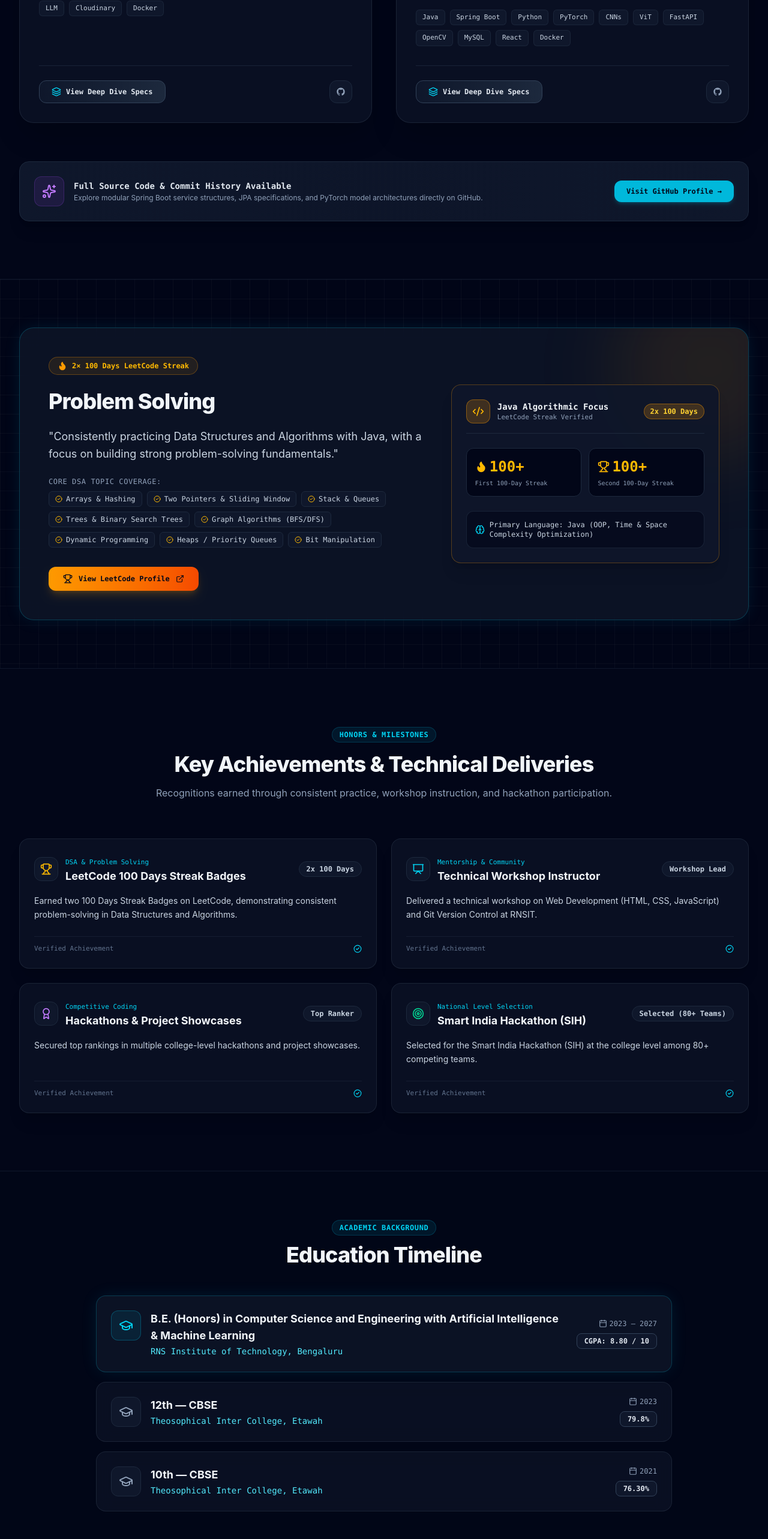
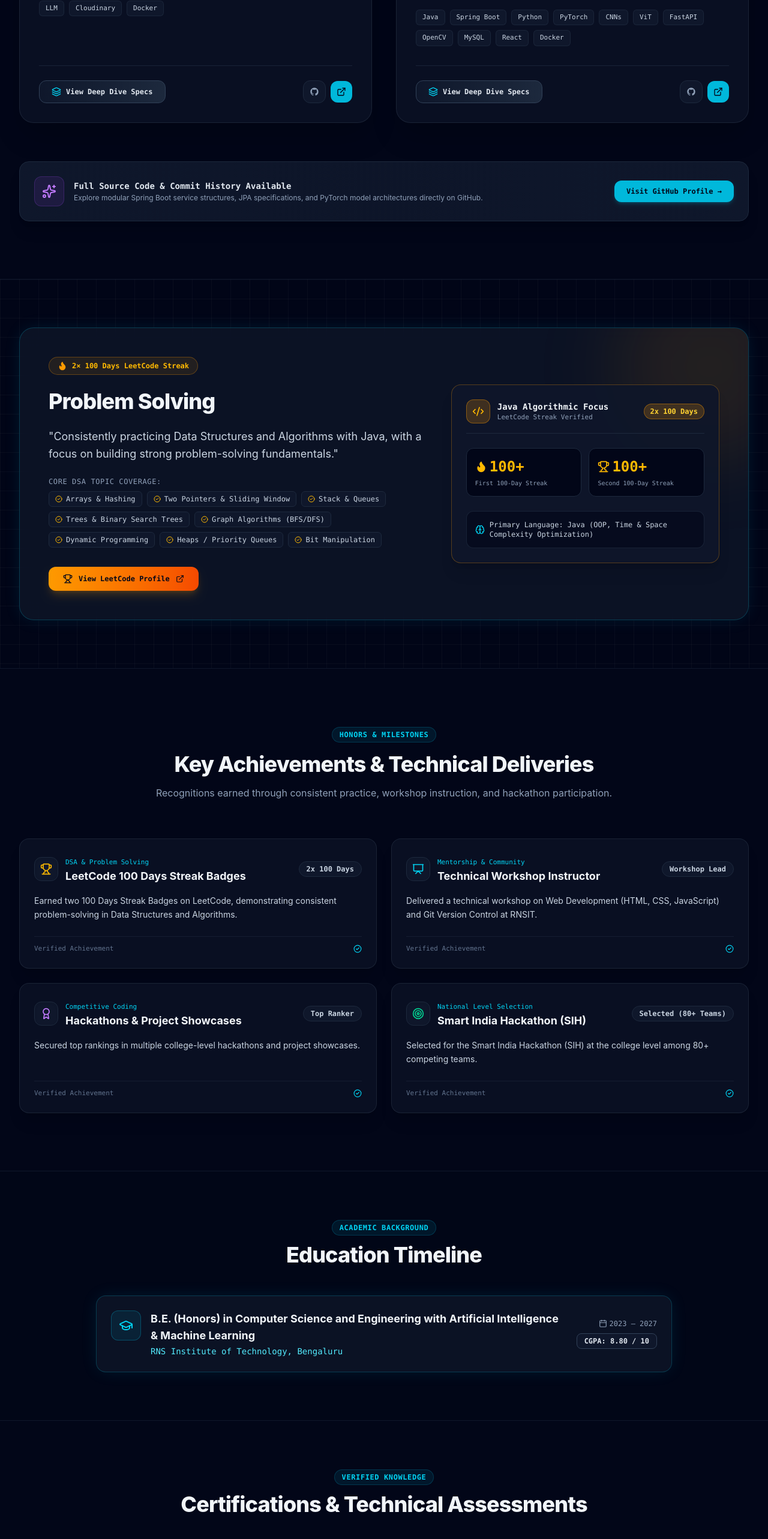
Before and after one commit to divyanshh19/portfolio, a React (Vite) app: page / in a window 1280 px wide. Shown: the part 4060-6626 px from the top of the page at 60% size. Built offline with nearby package versions, Linux system fonts and the light colour scheme.

Commit message:
Update LeetCode URL, live demo links for DermaAI and E-TradeLoop, and college education focus

```diff
--- a/src/data/portfolioData.js
+++ b/src/data/portfolioData.js
@@ -8,7 +8,7 @@ export const personalInfo = {
   linkedin: "divyansh-dubey-83648a244",
   linkedinUrl: "https://www.linkedin.com/in/divyansh-dubey-83648a244",
   instagramUrl: "https://instagram.com/divyansh_dubey62",
-  leetcodeUrl: "https://leetcode.com/u/divyanshh19",
+  leetcodeUrl: "https://leetcode.com/divyansh_dubey62/",
   resumeUrl: "https://drive.google.com/file/d/1OQ9nzJA7A_XT9Qwl_D-eCIutivWDLSrp/view?usp=drivesdk",
   primaryRole: "Java Backend Developer | Full-Stack Developer | AI/ML Enthusiast",
   shortIntro: "Building secure, scalable backend systems and intelligent applications using Java, Spring Boot, React, and modern AI/ML technologies.",
@@ -66,7 +66,7 @@ export const projectsData = [
       flow: ["Product", "Marketplace", "Barter / Points System", "AI Fairness Checker", "Trade Decision"]
     },
     githubUrl: "https://github.com/divyanshh19",
-    liveDemoUrl: null, // configurable
+    liveDemoUrl: "https://e-barter-ai-trade-loop-ten.vercel.app",
     badgeText: "Spring Boot + AI Chatbot",
     isFeatured: true
   },
@@ -93,7 +93,7 @@ export const projectsData = [
       detail: "Evaluated on HAM10000 with Focal Loss & Temperature Scaling"
     },
     githubUrl: "https://github.com/divyanshh19",
-    liveDemoUrl: null,
+    liveDemoUrl: "https://dermaai-kohl.vercel.app/",
     badgeText: "93.27% ROC-AUC Ensemble",
     isFeatured: true
   }
@@ -141,20 +141,6 @@ export const educationData = [
     period: "2023 – 2027",
     score: "CGPA: 8.80 / 10",
     isCurrent: true
-  },
-  {
-    degree: "12th — CBSE",
-    institution: "Theosophical Inter College, Etawah",
-    period: "2023",
-    score: "79.8%",
-    isCurrent: false
-  },
-  {
-    degree: "10th — CBSE",
-    institution: "Theosophical Inter College, Etawah",
-    period: "2021",
-    score: "76.30%",
-    isCurrent: false
   }
 ];
 
```
